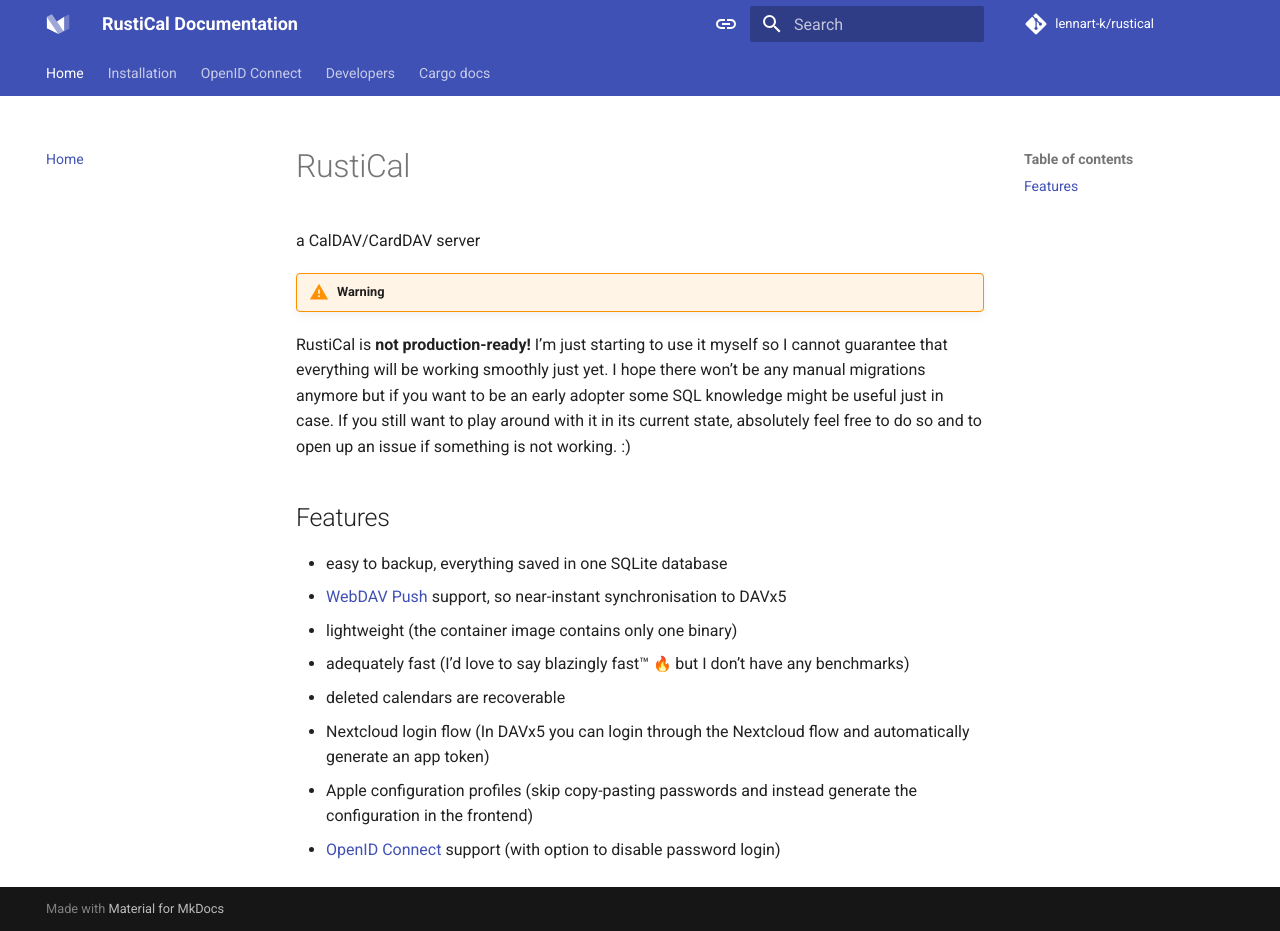
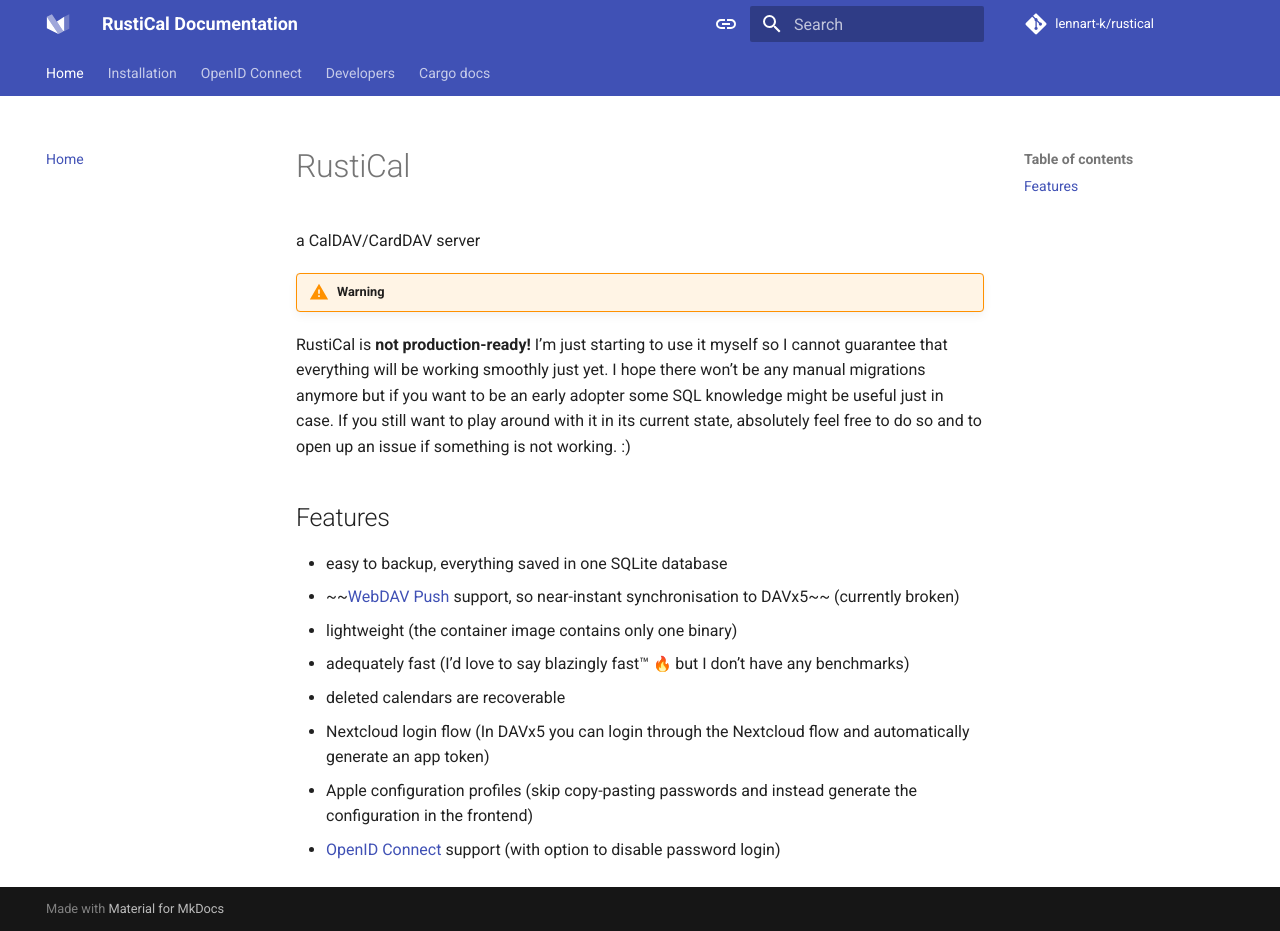
Before and after one commit to lennart-k/rustical, an MkDocs documentation site: the page built from docs/index.md, in a window 1280 px wide and 931 px high. Built offline with MkDocs 1.6.1 and Material for MkDocs 9.7.7, drawn with Linux system fonts in a browser that asks for light colours; emoji names are drawn with the system emoji font; comment, search, counter and statistics services are not loaded.

Commit message:
Mention that DAV Push support is currently broken

```diff
--- a/docs/index.md
+++ b/docs/index.md
@@ -11,7 +11,7 @@ If you still want to play around with it in its current state, absolutely feel f
 ## Features
 
 - easy to backup, everything saved in one SQLite database
-- [WebDAV Push](https://github.com/bitfireAT/webdav-push/) support, so near-instant synchronisation to DAVx5
+- ~~[WebDAV Push](https://github.com/bitfireAT/webdav-push/) support, so near-instant synchronisation to DAVx5~~ (currently broken)
 - lightweight (the container image contains only one binary)
 - adequately fast (I'd love to say blazingly fast™ :fire: but I don't have any benchmarks)
 - deleted calendars are recoverable
```
Also changed, not shown: README.md (+1 -1 lines).
